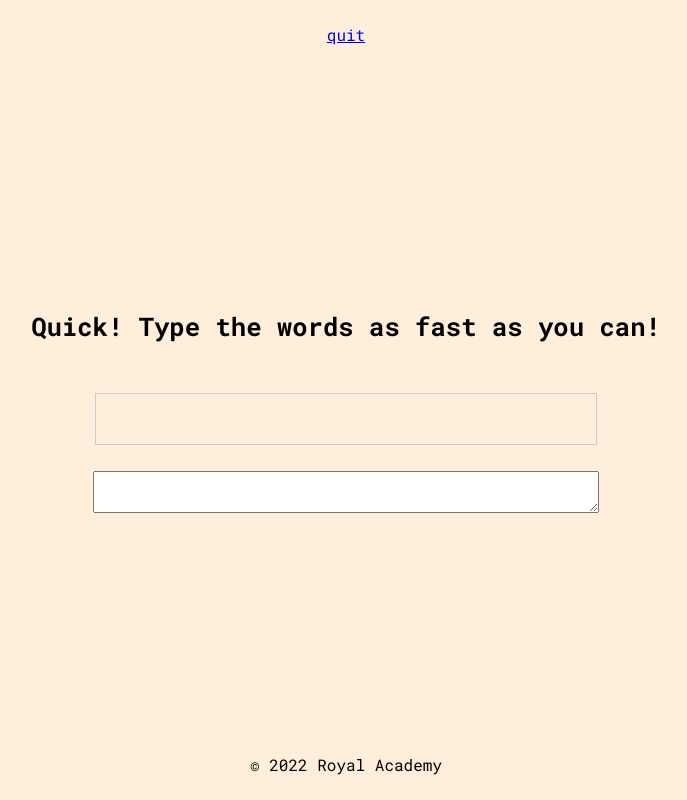
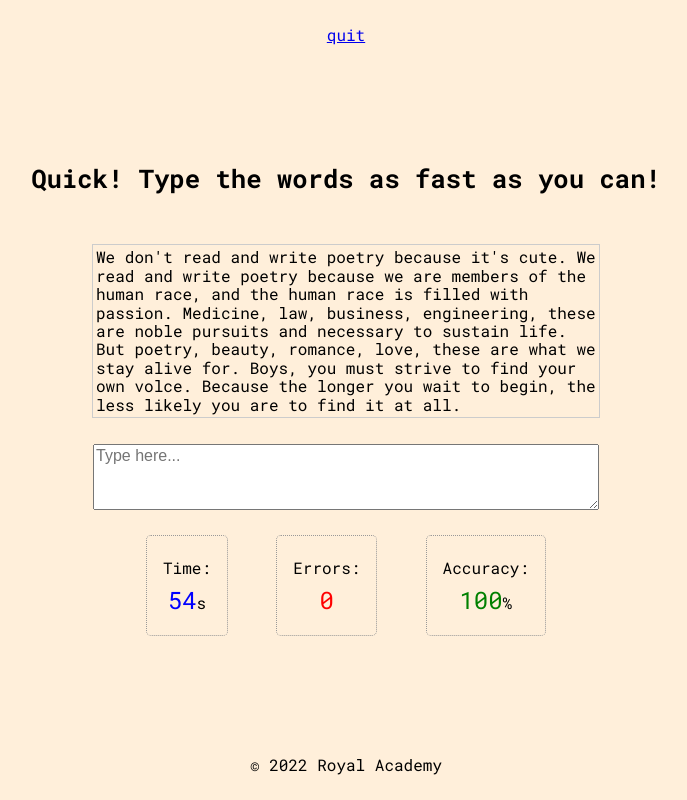
Before and after one commit to rbrower28/Royal-Academy, a Django app: page /typer/test/ in a window 1280 px wide. Shown: the whole page, without its empty margins (294-981 px from the left). Run offline with Django 4.2, Linux system fonts and the light colour scheme.

Commit message:
implement test logic

```diff
--- a/home/templates/home/includes/header.html
+++ b/home/templates/home/includes/header.html
@@ -7,6 +7,6 @@
     <a href="#">Link 1</a>
     <a href="#">Link 2</a>
     <a href="#">Link 3</a>
-    <a href="#">Link 4</a>
+    {% comment %} <a href="{% url 'typer' %}">Typing Test</a> {% endcomment %}
   </nav>
 </header>
--- a/typer/static/typer/scripts/testScreen.js
+++ b/typer/static/typer/scripts/testScreen.js
@@ -1,10 +1,132 @@
 
-// let w = window.innerWidth;
-// let h = window.innerHeight;
+// gets the output boxes
+let title_text = document.querySelector(".title");
+let content_text = document.querySelector(".words-box");
+let timer_text = document.querySelector(".output-time");
+let accuracy_text = document.querySelector(".output-acc");
+let error_text = document.querySelector(".output-errors");
+let words_text = document.querySelector(".output-wpm");
 
-// console.log(w, h);
+// gets the input box
+let input_box = document.querySelector("textarea");
 
-// let viewScreen = document.querySelector(".gameboard");
+// gets the wpm section for display toggle
+let wpm_group = document.querySelector(".wpm");
 
-// viewScreen.offsetWidth = w;
-// viewScreen.offsetHeight = h;
+// set some starting variables
+let total_time = 60;
+let time_passed = 0;
+let total_errors = 0;
+let errors = 0;
+let accuracy = 0;
+let typed = 0;
+let correctCharacters = 0;
+let current_content = "";
+let timer = null;
+
+let quotes_array = [
+  "It was the best of times, it was the worst of times, it was the age of wisdom, it was the age of foolishness, it was the epoch of belief, it was the epoch of incredulity, it was the season of Light, it was the season of Darkness, it was the spring of hope, it was the winter of despair, we had everything before us, we had nothing before us, we were all going direct to Heaven, we were all going direct the other way.",
+
+  "I see in your eyes the same fear that would take the heart of me. A day may come when the courage of men fails, when we forsake our friends and break all bonds of fellowship, but it is not this day. An hour of wolves and shattered shields, when the age of men comes crashing down, but it is not this day! This day we fight! By all that you hold dear on this good Earth, I bid you stand, Men of the West!",
+
+  "The world ain't all sunshine and rainbows. It's a very mean and nasty place and I don't care how tough you are it will beat you to your knees and keep you there permanently if you let it. You, me, or nobody is gonna hit as hard as life. But it ain't about how hard you hit. It's about how hard you can get hit and keep moving forward. How much you can take and keep moving forward. That's how winning is done! Cause if you're willing to go through all the battling you got to go through to get where you want to get, who's got the right to stop you?",
+
+  "We don't read and write poetry because it's cute. We read and write poetry because we are members of the human race, and the human race is filled with passion. Medicine, law, business, engineering, these are noble pursuits and necessary to sustain life. But poetry, beauty, romance, love, these are what we stay alive for. Boys, you must strive to find your own volce. Because the longer you wait to begin, the less likely you are to find it at all."
+];
+
+
+function UpdateWordsBox() {
+  content_text.textContent = "";
+
+  let quote_index = Math.floor(Math.random() * quotes_array.length);
+
+  current_content = quotes_array[quote_index];
+
+  current_content.split('').forEach(letter => {
+    const span = document.createElement('span');
+    span.innerText = letter;
+    content_text.appendChild(span);
+  })
+};
+
+
+function onTextInput() {
+  input = input_box.value;
+
+  if (input == current_content) {
+    finishGame();
+    return
+  }
+
+  input_array = input.split('');
+  typed++;
+
+  let curr_errors = 0;
+
+  let allSpans = content_text.querySelectorAll('span');
+  allSpans.forEach((char, index) => {
+    let ctyped = input_array[index]
+    if (ctyped == null) {
+      char.classList.remove('green');
+    }
+    else if (ctyped === char.innerText) {
+      char.classList.add('green');
+    }
+    else {
+      curr_errors++;
+    }
+  });
+
+  if (curr_errors > errors) {
+    total_errors += curr_errors - errors;
+  };
+
+  errors = curr_errors
+
+  error_text.textContent = total_errors;
+  correctCharacters = (typed - (total_errors));
+  let accuracy = ((correctCharacters / typed) * 100);
+  accuracy_text.textContent = Math.round(accuracy);
+};
+
+
+function updateTimer() {
+  if (time_passed < total_time) {
+    time_passed++;
+    timer_text.textContent = total_time - time_passed;
+  }
+  else {
+    finishGame();
+  }
+};
+
+
+function startGame() {
+  content_text.style.display="block";
+  UpdateWordsBox();
+
+  clearInterval(timer);
+  timer = setInterval(updateTimer, 1000);
+};
+
+
+function finishGame() {
+  clearInterval(timer)
+  input_box.disabled = true;
+  content_text.style.display="none";
+
+  // console.log("total inputs counted - " + typed)
+  // console.log("total characters - " + correctCharacters)
+  // console.log("seconds passed - " + time_passed + " (" + (time_passed / 60) + " minutes)")
+  // console.log("you typed " + (correctCharacters / 5) + " words on average")
+
+  wpm = Math.round((correctCharacters / 5) / (time_passed / 60));
+
+  // console.log("your wpm - " + wpm)
+
+  words_text.textContent = wpm;
+  wpm_group.style.display = "block";
+  title_text.textContent = "Finish!"
+};
+
+startGame();
--- a/typer/static/typer/test.css
+++ b/typer/static/typer/test.css
@@ -39,11 +39,52 @@ h3 {
   max-width: 500px;
   min-height: 50px;
   margin: 2vw 0;
+  padding: 3px;
 }
 
 textarea {
+  height: 60px;
   width: 90%;
   max-width: 500px;
+}
+
+.scores {
+  width: 90%;
+  max-width: 400px;
+  display: flex;
+  flex-direction: row;
+  align-items: center;
+  justify-content: space-between;
+  margin: 2vw 0;
+}
+
+.scores p {
+  border: 1px dotted #999;
+  border-radius: 5px;
+  padding: 1rem;
+  text-align: center;
+  line-height: 200%;
+  margin: 0;
+}
+
+.scores span {
+  font-size: 150%;
+}
+
+.blue {
+  color:blue;
+}
+
+.red {
+  color: red;
+}
+
+.green {
+  color: green;
+}
+
+.wpm {
+  display: none;
 }
 
 
@@ -54,4 +95,8 @@ textarea {
     margin: 14px;
   }
 
+  .scores {
+    flex-direction: column;
+  }
+
 }
--- a/typer/templates/typer/test.html
+++ b/typer/templates/typer/test.html
@@ -20,9 +20,15 @@
     </header>
 
     <main>
-      <h3>Quick! Type the words as fast as you can!</h3>
+      <h3 class="title">Quick! Type the words as fast as you can!</h3>
       <div class="words-box"></div>
-      <textarea></textarea>
+      <textarea placeholder="Type here..." oninput="onTextInput()"></textarea>
+      <section class="scores">
+        <p class="time">Time:<br><span class="output-time blue">60</span>s</p>
+        <p class="errors">Errors:<br><span class="output-errors red">0</span></p>
+        <p class="acc">Accuracy:<br><span class="output-acc green">100</span>%</p>
+      </section>
+      <h3 class="wpm">Your wpm: <span class="output-wpm">17</span></h3>
     </main>
 
     <footer>
```
